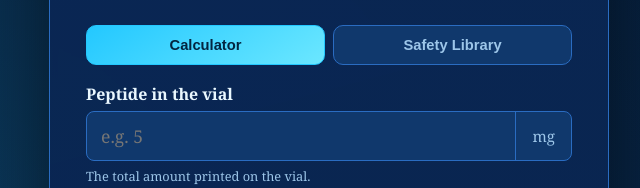
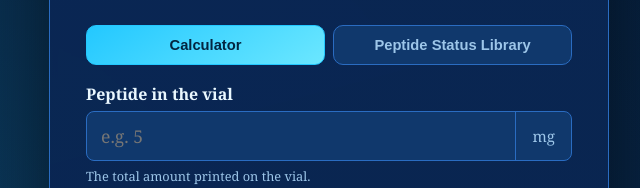
Before and after one commit to besskelli-dev/Pep-Calc-app, a website: page index.html in a window 1280 px wide. Shown: the part 179-367 px from the top of the page, 311-951 px from the left. Drawn offline with Linux system fonts and the light colour scheme.

Commit message:
Rename Safety Library to Peptide Status Library

```diff
--- a/index.html
+++ b/index.html
@@ -27,7 +27,7 @@
 
     <section class="view-switch" aria-label="App sections">
       <button id="calcViewBtn" type="button" class="view-btn active" aria-pressed="true">Calculator</button>
-      <button id="libraryViewBtn" type="button" class="view-btn" aria-pressed="false">Safety Library</button>
+      <button id="libraryViewBtn" type="button" class="view-btn" aria-pressed="false">Peptide Status Library</button>
     </section>
 
       <div id="statusUpdateBanner" class="status-update-banner hidden" role="alert" aria-live="polite">
@@ -236,8 +236,8 @@
 
     </section>
 
-    <section id="libraryView" class="library-view hidden" aria-label="Peptide safety library">
-      <h2>Peptide Safety Library</h2>
+    <section id="libraryView" class="library-view hidden" aria-label="Peptide status library">
+      <h2>Peptide Status Library</h2>
       <p class="hint">Educational overview only. No dosing protocols are provided.</p>
       <p id="libraryLastUpdated" class="hint library-last-updated" aria-live="polite"></p>
 
```
